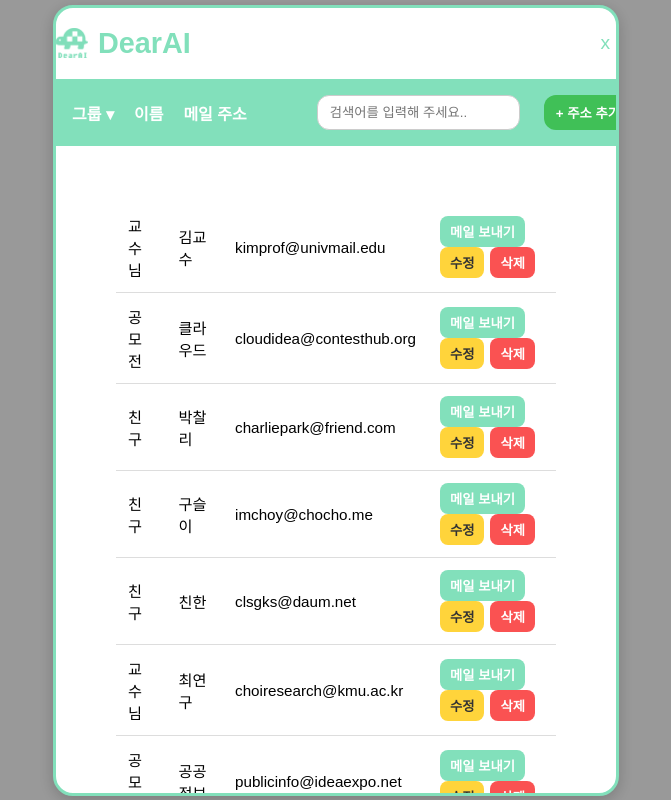
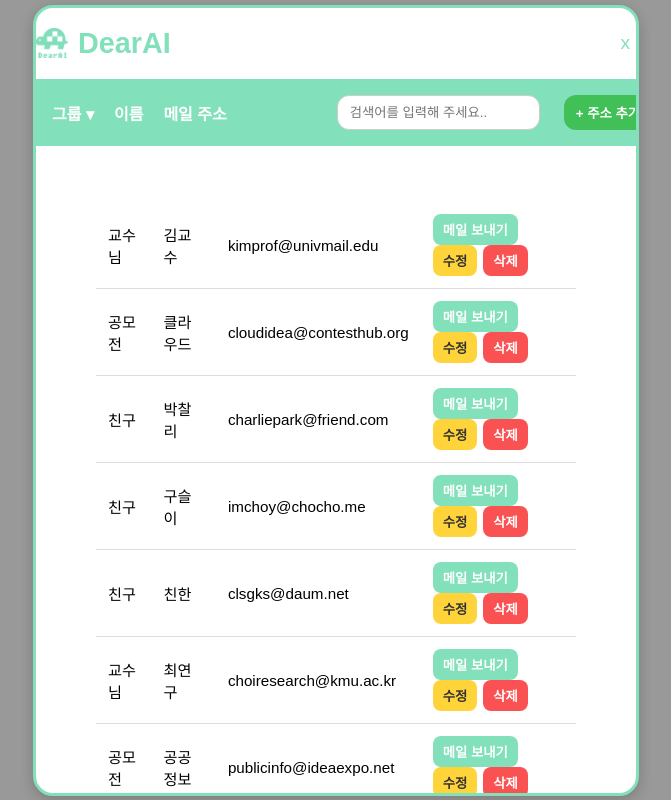
Before and after one commit to Team-DearAI/DearAI-Front, a React (Vite) app in the folder dearAI/: page /address in a window 1280 px wide. Shown: the whole page, without its empty margins (304-975 px from the left). Built offline with nearby package versions, Linux system fonts and the light colour scheme.

Commit message:
[Design] popup re-size

```diff
--- a/dearAI/src/styles/AddressStyles.ts
+++ b/dearAI/src/styles/AddressStyles.ts
@@ -3,7 +3,7 @@ import styled from "styled-components";
 export const ModalContainer = styled.div`
     background: white;
     border-radius: 20px;
-    width: 560px;
+    width: 600px;
     font-family: "Pretendard", sans-serif;
     height: 785px;
     box-shadow: 0 4px 16px rgba(0, 0, 0, 0.2);
```
